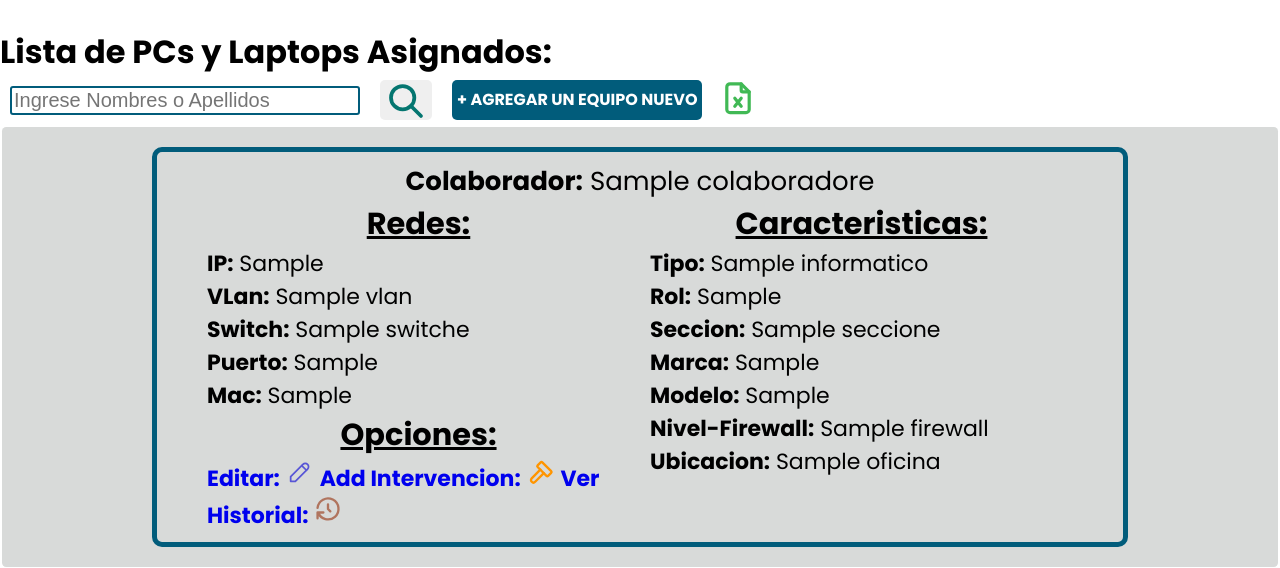
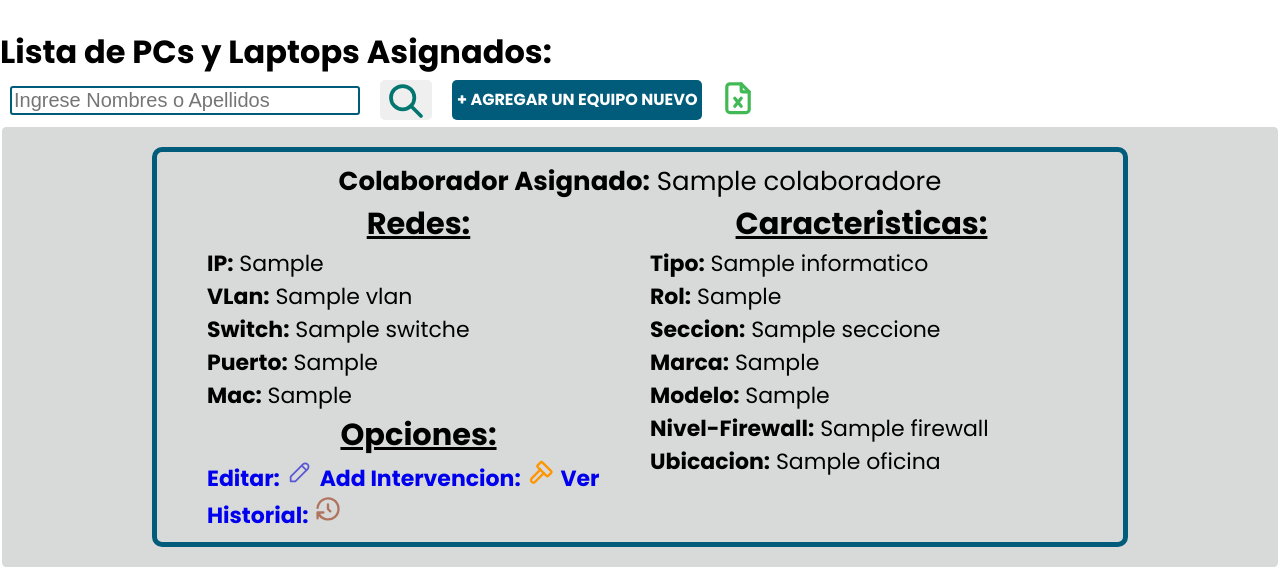
Before and after one commit to ViTh0X/incasur-projecto, a Django app: page /ip-manager/listar-laptops-pc in a window 1280 px wide. Shown: the part 64-632 px from the top of the page. Run offline with Django 5.2, Linux system fonts and the light colour scheme; a user stored in the database is signed in; tables that the repository leaves empty hold one stand-in row (values such as "Sample post"); parts of the project's set-up code (start-up, migrations or seed data) failed here and were passed over; some libraries are stand-ins or nearby versions.

```diff
--- a/AdministradorTI/templates/ips/equipos_informaticos_filtrados.html
+++ b/AdministradorTI/templates/ips/equipos_informaticos_filtrados.html
@@ -6,7 +6,7 @@
                     <div class="listado">
                         <div class="listado_informacion">
                             <div class="listado_informacion_data">
-                                <p class="no-margin"><span>Colaborador:</span> {{ ip.colaborador_asignado.nombre_colaborador|default:"Sin colaborador Asignado" }}</p>
+                                <p class="no-margin"><span>Colaborador Asignado:</span> {{ ip.colaborador_asignado.nombre_colaborador|default:"Sin colaborador Asignado" }}</p>
                             </div>
                             <div class="listado_informacion_data">
                                 <h3 class="no-margin">Redes:</h3>
--- a/AdministradorTI/templates/ips/listar_pcs_laptops.html
+++ b/AdministradorTI/templates/ips/listar_pcs_laptops.html
@@ -62,7 +62,7 @@
                                     <div class="listado">
                                         <div class="listado_informacion">
                                             <div class="listado_informacion_data">
-                                                <p class="no-margin"><span>Colaborador:</span> {{ ip.colaborador_asignado.nombre_colaborador|default:"Sin colaborador Asignado" }}</p>
+                                                <p class="no-margin"><span>Colaborador Asignado:</span> {{ ip.colaborador_asignado.nombre_colaborador|default:"Sin colaborador Asignado" }}</p>
                                             </div>
                                             <div class="listado_informacion_data">
                                                 <h3 class="no-margin">Redes:</h3>
```
